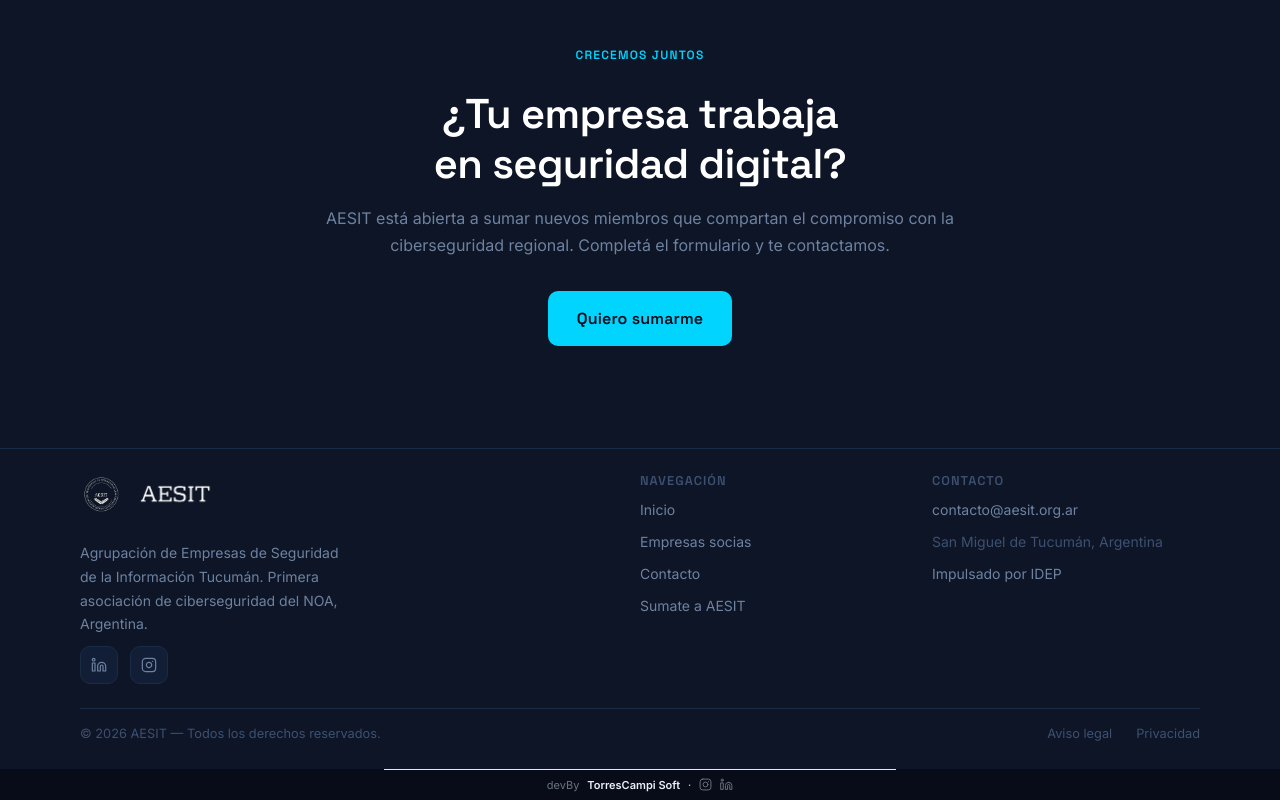
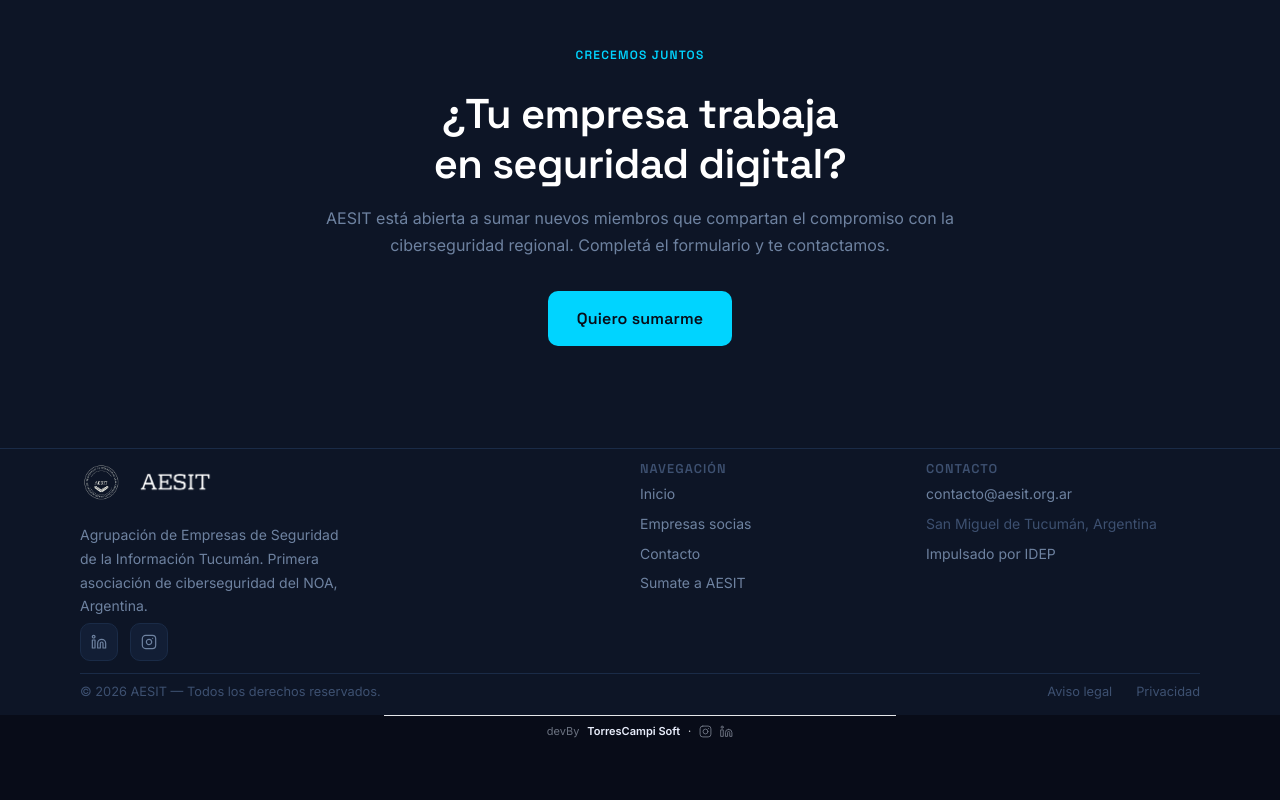
Before and after one commit to devbytorrescampi/landing-aesit, a Next.js app: page /socios in a window 1280 px wide. Shown: the part 1884-2684 px from the top of the page. After the commit the page ends 2630 px from the top, so only its background shows below. Built offline with nearby package versions, Linux system fonts and the light colour scheme.

Commit message:
style: reducir aun mas la altura del footer principal

```diff
--- a/app/globals.css
+++ b/app/globals.css
@@ -819,14 +819,14 @@
 .footer {
   background-color: var(--surface);
   border-top: 1px solid var(--border);
-  padding-block: 1.5rem;
+  padding-block: 0.75rem;
 }
 
 .footer__grid {
   display: grid;
   grid-template-columns: 1fr;
-  gap: 1.5rem;
-  margin-bottom: 1.5rem;
+  gap: 0.75rem;
+  margin-bottom: 0.75rem;
 }
 
 @media (min-width: 640px) {
@@ -838,7 +838,7 @@
 .footer__brand img {
   height: 36px;
   object-fit: contain;
-  margin-bottom: 0.75rem;
+  margin-bottom: 0.375rem;
   border-radius: 4px;
 }
 
@@ -846,7 +846,7 @@
   color: var(--text-muted);
   font-size: 0.875rem;
   max-width: 30ch;
-  margin-bottom: 0.6rem;
+  margin-bottom: 0.3rem;
 }
 
 .footer__socials {
@@ -890,7 +890,7 @@
   letter-spacing: 0.08em;
   text-transform: uppercase;
   color: var(--text-faint);
-  margin-bottom: 0.5rem;
+  margin-bottom: 0.25rem;
 }
 
 .footer__col ul {
@@ -899,7 +899,7 @@
   margin: 0;
   display: flex;
   flex-direction: column;
-  gap: 0.3rem;
+  gap: 0.15rem;
 }
 
 .footer__col ul li a {
@@ -917,7 +917,7 @@
   justify-content: space-between;
   flex-wrap: wrap;
   gap: 1rem;
-  padding-top: 0.875rem;
+  padding-top: 0.4375rem;
   border-top: 1px solid var(--border);
 }
 
```
